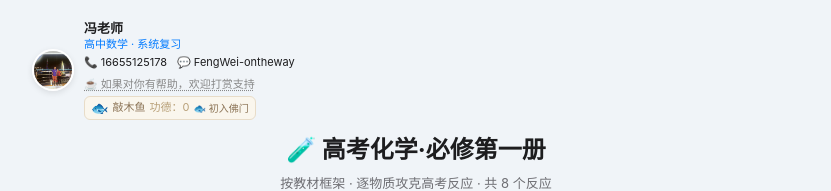
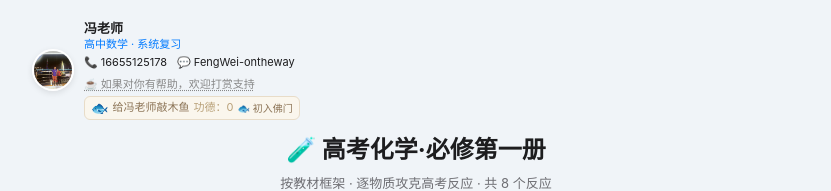
Before and after one commit to lolipopqaq-eng/chemistry-tracker, a React (Vite) app: page / in a window 1280 px wide. Shown: the top 191 px of the page, without its empty margins (224-1055 px from the left). Built offline with nearby package versions, Linux system fonts and the light colour scheme.

Commit message:
fix: 敲木鱼写明给冯老师

```diff
--- a/src/components/WoodenFish.jsx
+++ b/src/components/WoodenFish.jsx
@@ -81,7 +81,7 @@ export default function WoodenFish() {
     <div className="wooden-fish-area">
       <div className="wooden-fish-box" onClick={knock}>
         <div className="wooden-fish-emoji">🐟</div>
-        <div className="wooden-fish-text">敲木鱼</div>
+        <div className="wooden-fish-text">给冯老师敲木鱼</div>
         <div className="wooden-fish-count">功德：{hits}</div>
         <div className="wooden-fish-title">{getFishTitle(hits)}</div>
         {combo >= 3 && <div className="wooden-fish-combo">🔥 {combo}连</div>}
```
Also changed, not shown: 2 other files (tests, documents, lock files or other folders).
